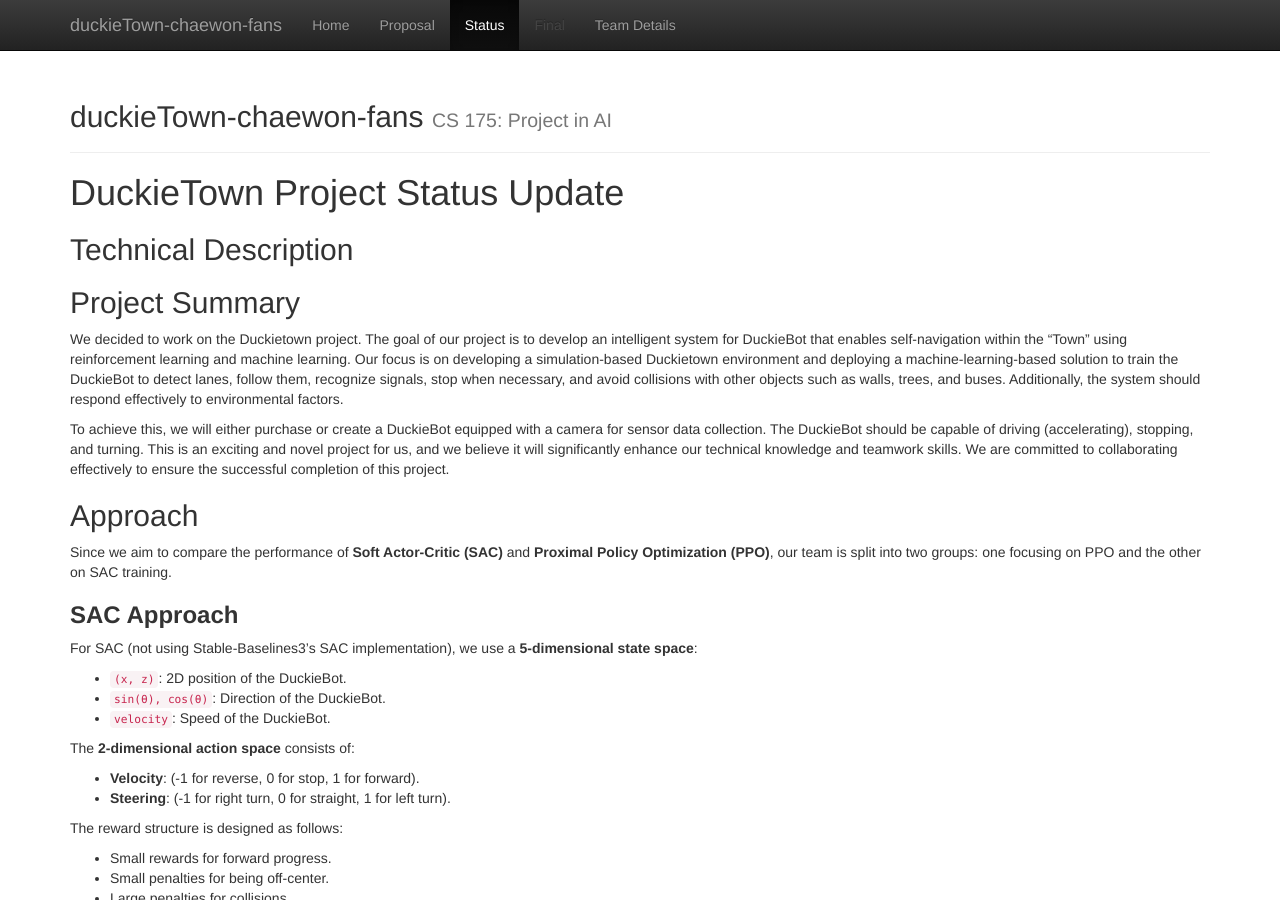
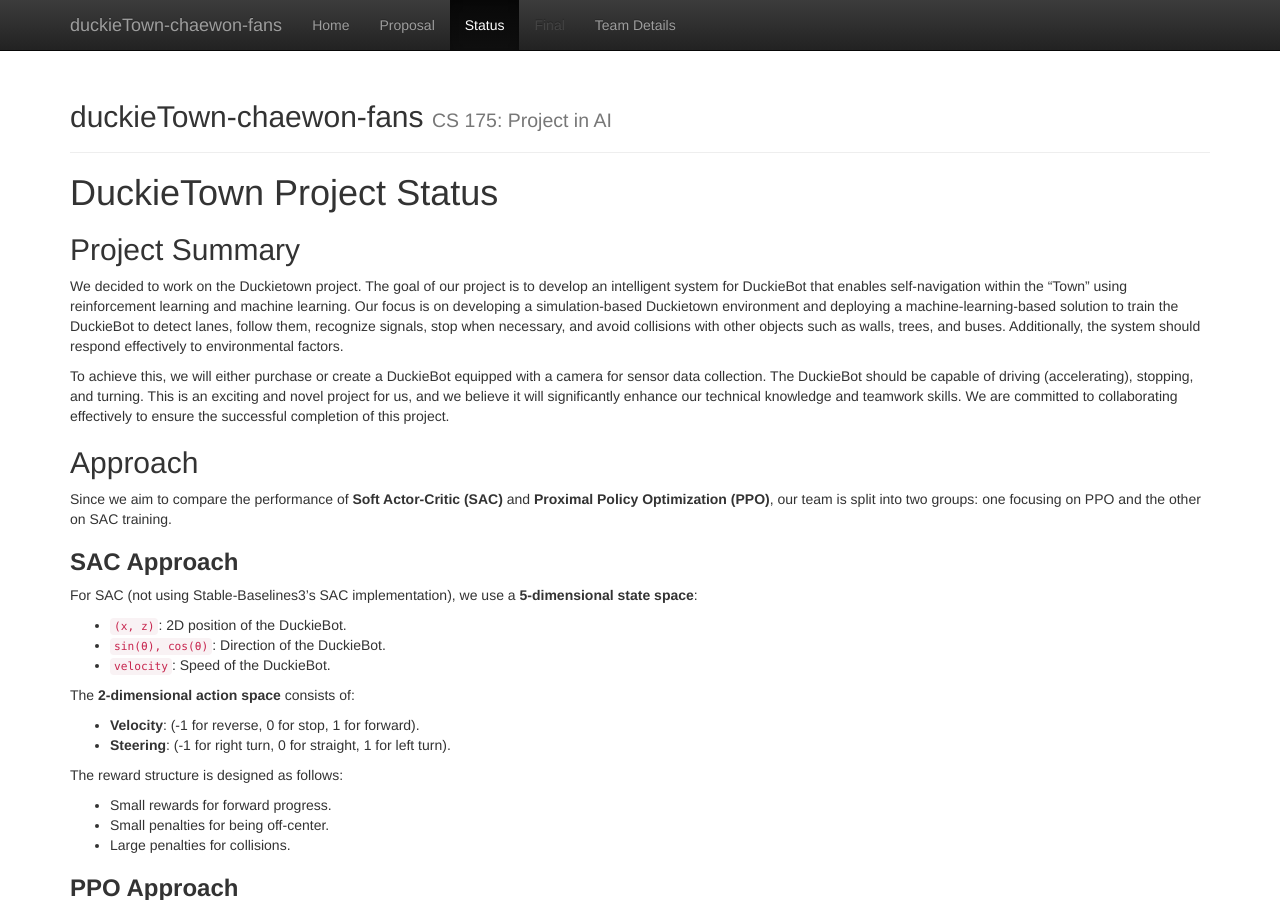
Before and after one commit to marcusha429/duckietown-chaewon-fans, a Jekyll site: the page built from docs/status.md, in a window 1280 px wide and 900 px high. Built offline with Jekyll 4.4.1, drawn with Linux system fonts in a browser that asks for light colours.

Commit message:
status update

```diff
--- a/docs/status.md
+++ b/docs/status.md
@@ -2,9 +2,7 @@
 layout: default
 title: Status
 ---
-# DuckieTown Project Status Update
-
-## Technical Description
+# DuckieTown Project Status
 
 ## Project Summary
 We decided to work on the Duckietown project. The goal of our project is to develop an intelligent system for DuckieBot that enables self-navigation within the "Town" using reinforcement learning and machine learning. Our focus is on developing a simulation-based Duckietown environment and deploying a machine-learning-based solution to train the DuckieBot to detect lanes, follow them, recognize signals, stop when necessary, and avoid collisions with other objects such as walls, trees, and buses. Additionally, the system should respond effectively to environmental factors.
```
